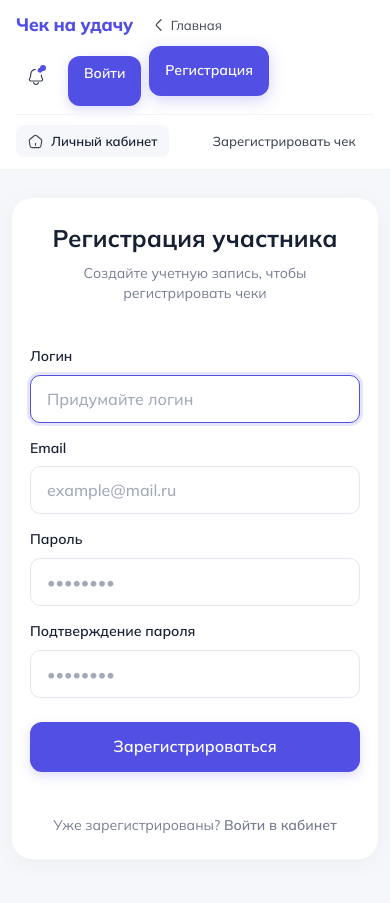
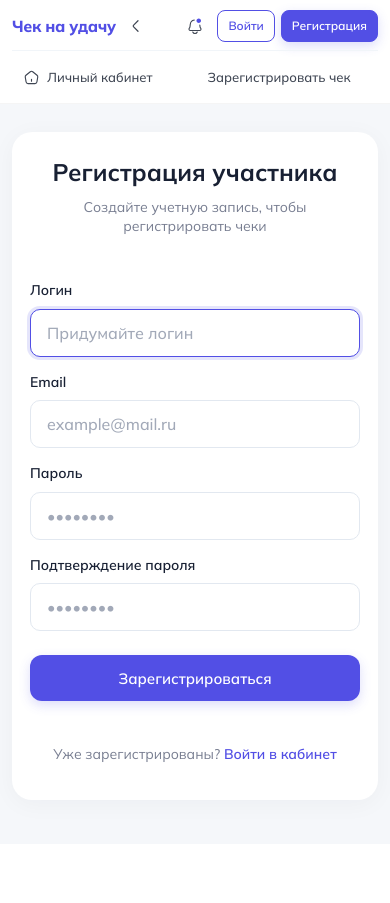
Before and after one commit to itskeimy/test_task_first, a Django app: page /accounts/register/ in a window 390 px wide. After the commit the page ends 810 px from the top, so only its background shows below. Run offline with Django 5.2, Linux system fonts and the light colour scheme; parts of the project's set-up code (start-up, migrations or seed data) failed here and were passed over.

Commit message:
feat: add authentication UI components and styling for guest header and forms

```diff
--- a/static/css/modal.css
+++ b/static/css/modal.css
@@ -173,6 +173,10 @@
 
 .input-wrapper.has-value .input-clear-btn {
   display: flex;
+}
+
+.input-wrapper.has-value .input-icon-right {
+  display: none;
 }
 
 /* Calendar icon inside input */
@@ -418,7 +422,12 @@
     position: static;
     margin-top: 6px;
     width: 100%;
+    height: auto;
+    min-height: 32px;
+    padding: 6px 10px;
+    white-space: normal;
     font-size: 12px;
+    line-height: 1.3;
   }
 
   .error-tooltip::before {
--- a/static/css/style.css
+++ b/static/css/style.css
@@ -17,6 +17,7 @@
   --color-primary-hover: #433FD1;
   --color-primary-active: #3733B8;
   --color-primary-light: #EEEDFD;
+  --color-brand: #524FE5;
 
   --color-text-title: #182033;
   --color-text-main: #3E4552;
@@ -225,6 +226,65 @@
   height: 6px;
   background: var(--color-primary);
   border-radius: 50%;
+}
+
+/* Header Auth Buttons (Guest) */
+.header-auth {
+  display: flex;
+  align-items: center;
+  gap: 10px;
+}
+
+.header-auth__btn {
+  height: 40px;
+  padding: 0 18px;
+  font-size: 14px;
+  font-weight: 600;
+  border-radius: var(--radius-btn);
+  display: inline-flex;
+  align-items: center;
+  justify-content: center;
+  text-decoration: none;
+  white-space: nowrap;
+  line-height: 1;
+  box-sizing: border-box;
+  transition: all var(--transition-fast);
+  cursor: pointer;
+}
+
+.header-auth__btn--login {
+  background: transparent;
+  color: var(--color-primary);
+  border: 1.5px solid var(--color-primary);
+}
+
+.header-auth__btn--login:hover {
+  background: var(--color-primary-light);
+  color: var(--color-primary-hover);
+  border-color: var(--color-primary-hover);
+}
+
+.header-auth__btn--login:active {
+  background: #E3E1FC;
+  transform: translateY(1px);
+}
+
+.header-auth__btn--register {
+  background: var(--color-primary);
+  color: #FFFFFF;
+  border: 1.5px solid var(--color-primary);
+  box-shadow: 0 4px 12px rgba(82, 79, 229, 0.2);
+}
+
+.header-auth__btn--register:hover {
+  background: var(--color-primary-hover);
+  border-color: var(--color-primary-hover);
+  box-shadow: 0 6px 16px rgba(82, 79, 229, 0.3);
+}
+
+.header-auth__btn--register:active {
+  background: var(--color-primary-active);
+  transform: translateY(1px);
 }
 
 .user-profile {
@@ -804,7 +864,16 @@
     white-space: nowrap;
   }
   .header-right {
-    gap: 12px;
+    gap: 10px;
+  }
+  .header-auth {
+    gap: 8px;
+  }
+  .header-auth__btn {
+    height: 36px;
+    padding: 0 14px;
+    font-size: 13px;
+    border-radius: 10px;
   }
   .user-profile {
     padding: 2px 4px;
@@ -859,7 +928,8 @@
     flex-direction: row;
     align-items: center;
     justify-content: space-between;
-    gap: 10px;
+    gap: 12px;
+    flex-wrap: wrap;
   }
   .cabinet-card__title {
     font-size: 22px;
@@ -1098,6 +1168,35 @@
   gap: 16px;
 }
 
+.btn-auth-submit {
+  width: 100%;
+  height: 48px;
+  background: var(--color-primary);
+  color: #FFFFFF;
+  border-radius: var(--radius-btn);
+  font-size: 16px;
+  font-weight: 600;
+  border: none;
+  cursor: pointer;
+  display: inline-flex;
+  align-items: center;
+  justify-content: center;
+  transition: all var(--transition-fast);
+  box-shadow: 0 4px 12px rgba(82, 79, 229, 0.2);
+  margin-top: 8px;
+  text-decoration: none;
+}
+
+.btn-auth-submit:hover {
+  background: var(--color-primary-hover);
+  box-shadow: 0 6px 16px rgba(82, 79, 229, 0.3);
+}
+
+.btn-auth-submit:active {
+  background: var(--color-primary-active);
+  transform: translateY(1px);
+}
+
 .auth-footer {
   text-align: center;
   margin-top: 24px;
@@ -1131,4 +1230,50 @@
     padding: 24px 18px;
     border-radius: 20px;
   }
+  .btn-auth-submit {
+    height: 46px;
+    font-size: 15px;
+  }
 }
+
+@media (max-width: 480px) {
+  .site-header {
+    padding: 10px 12px;
+  }
+  .header-left {
+    gap: 8px;
+  }
+  .header-logo {
+    font-size: 16px;
+  }
+  .header-back-link {
+    padding: 4px;
+    font-size: 13px;
+  }
+  .header-right {
+    gap: 6px;
+  }
+  .notification-btn {
+    width: 32px;
+    height: 32px;
+  }
+  .notification-btn img {
+    width: 18px;
+    height: 18px;
+  }
+  .header-auth {
+    gap: 6px;
+  }
+  .header-auth__btn {
+    height: 32px;
+    padding: 0 10px;
+    font-size: 12px;
+    border-radius: 8px;
+  }
+}
+
+@media (max-width: 420px) {
+  .header-back-link span {
+    display: none;
+  }
+}
--- a/templates/base.html
+++ b/templates/base.html
@@ -25,7 +25,7 @@
 
       <!-- Center Navigation -->
       <nav class="header-nav" aria-label="Основная навигация">
-        <a href="{% url 'receipts:cabinet' %}" class="nav-item active">
+        <a href="{% url 'receipts:cabinet' %}" class="nav-item {% if request.resolver_match.url_name == 'cabinet' %}active{% endif %}">
           <img src="{% static 'icons/nav-home.svg' %}" alt="" width="16" height="16">
           <span>Личный кабинет</span>
         </a>
@@ -45,7 +45,7 @@
       <div class="header-right">
         <button type="button" class="notification-btn" aria-label="Уведомления">
           <img src="{% static 'icons/bell.svg' %}" alt="Колокольчик" width="20" height="20">
-          <span class="notification-dot"></span>
+          {% if user.is_authenticated %}<span class="notification-dot"></span>{% endif %}
         </button>
 
         {% if user.is_authenticated %}
@@ -81,9 +81,9 @@
           </div>
         </div>
         {% else %}
-        <div style="display: flex; gap: 8px;">
-          <a href="{% url 'accounts:login' %}" class="btn-submit-upload" style="padding: 8px 16px; font-size: 14px; text-decoration: none;">Войти</a>
-          <a href="{% url 'accounts:register' %}" class="btn-to-main" style="padding: 8px 16px; font-size: 14px; text-decoration: none;">Регистрация</a>
+        <div class="header-auth">
+          <a href="{% url 'accounts:login' %}" class="header-auth__btn header-auth__btn--login">Войти</a>
+          <a href="{% url 'accounts:register' %}" class="header-auth__btn header-auth__btn--register">Регистрация</a>
         </div>
         {% endif %}
       </div>
--- a/templates/registration/login.html
+++ b/templates/registration/login.html
@@ -32,7 +32,7 @@
       </div>
     </div>
 
-    <button type="submit" class="btn-submit-upload" style="margin-top: 8px;">
+    <button type="submit" class="btn-auth-submit">
       Войти
     </button>
   </form>
--- a/templates/registration/register.html
+++ b/templates/registration/register.html
@@ -53,7 +53,7 @@
       </div>
     </div>
 
-    <button type="submit" class="btn-submit-upload" style="margin-top: 8px;">
+    <button type="submit" class="btn-auth-submit">
       Зарегистрироваться
     </button>
   </form>
```
